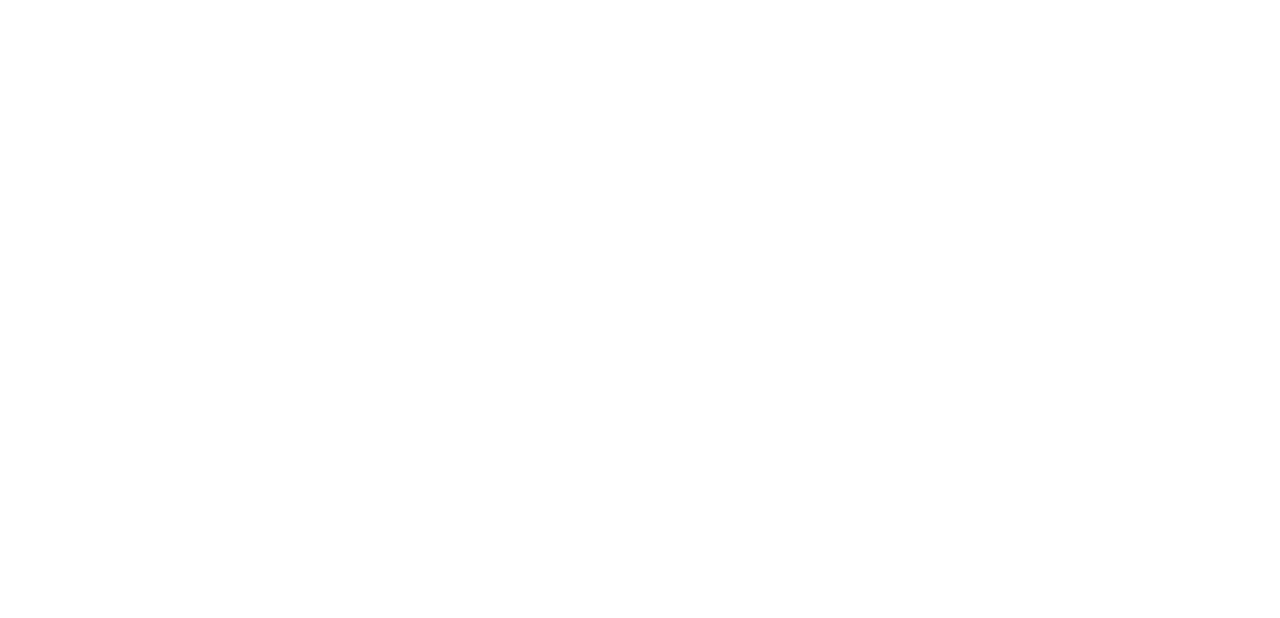
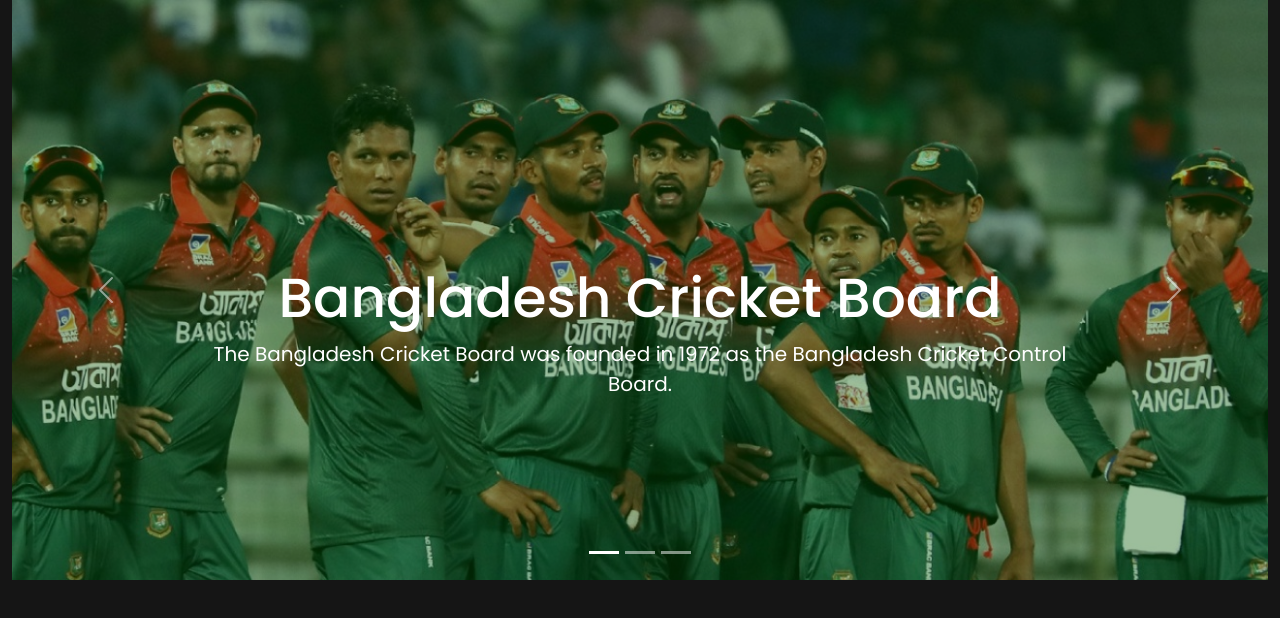
Before and after one commit to mdhamimulhaque/bangladesh-cricket-super-5, a plain HTML site: page index.html in a window 1280 px wide. Drawn offline with nearby package versions, Linux system fonts and the light colour scheme.

Commit message:
banner ui done

```diff
--- a/index.html
+++ b/index.html
@@ -15,6 +15,56 @@
 </head>
 
 <body>
+    <header>
+        <div class="container-fluid">
+            <div class="row">
+                <div class="col-12">
+                    <div id="carouselExampleCaptions" class="carousel slide" data-bs-ride="false">
+                        <div class="carousel-indicators">
+                            <button type="button" data-bs-target="#carouselExampleCaptions" data-bs-slide-to="0"
+                                class="active" aria-current="true" aria-label="Slide 1"></button>
+                            <button type="button" data-bs-target="#carouselExampleCaptions" data-bs-slide-to="1"
+                                aria-label="Slide 2"></button>
+                            <button type="button" data-bs-target="#carouselExampleCaptions" data-bs-slide-to="2"
+                                aria-label="Slide 3"></button>
+                        </div>
+                        <div class="carousel-inner">
+                            <div class="carousel-item active">
+                                <img src="./img/slider/banner-2.jpg" class="d-block w-100" alt="...">
+                                <div class="overlay">
+                                    <div class="carousel-caption d-none d-md-block">
+                                        <h2>Bangladesh Cricket Board</h2>
+                                        <p>The Bangladesh Cricket Board was founded in 1972 as the Bangladesh Cricket
+                                            Control Board.</p>
+                                    </div>
+                                </div>
+                            </div>
+                            <div class="carousel-item">
+                                <img src="./img/slider/banner-1.jpg" class="d-block w-100" alt="...">
+                                <div class="overlay">
+                                    <div class="carousel-caption d-none d-md-block">
+                                        <h2>Bangladesh Cricket Board</h2>
+                                        <p>The Bangladesh Cricket Board was founded in 1972 as the Bangladesh Cricket
+                                            Control Board.</p>
+                                    </div>
+                                </div>
+                            </div>
+                        </div>
+                        <button class="carousel-control-prev" type="button" data-bs-target="#carouselExampleCaptions"
+                            data-bs-slide="prev">
+                            <span class="carousel-control-prev-icon" aria-hidden="true"></span>
+                            <span class="visually-hidden">Previous</span>
+                        </button>
+                        <button class="carousel-control-next" type="button" data-bs-target="#carouselExampleCaptions"
+                            data-bs-slide="next">
+                            <span class="carousel-control-next-icon" aria-hidden="true"></span>
+                            <span class="visually-hidden">Next</span>
+                        </button>
+                    </div>
+                </div>
+            </div>
+        </div>
+    </header>
 
 
     <!-- javascript -->
--- a/style.css
+++ b/style.css
@@ -1,5 +1,18 @@
 /* ========== google fonts ========== */
-@import url('https://fonts.googleapis.com/css2?family=Poppins:wght@400;500;600;700&display=swap');
+@import url('https://fonts.googleapis.com/css2?family=Berkshire+Swash&family=Poppins:wght@400;500;600;700&display=swap');
+
+
+/*-----> variables */
+:root{
+    --font_1:'Poppins', sans-serif;
+    --font_2: 'Berkshire Swash', cursive;
+    --white:#fff;
+    --overlay:#05590263;
+    --bg-1:#151515;
+    --green:#055902;
+    --red:#F20519;
+}
+
 
 /* ========== reset ========== */
 *{
@@ -7,4 +20,52 @@
     padding: 0;
     box-sizing: border-box;
     font-family: 'Poppins', sans-serif;
+    color: #fff;
 }
+body{
+    background-color: var(--bg-1);
+}
+
+
+
+/* -----> slider */
+.carousel-item{
+    height:580px;
+    color: var(--white);
+    position: relative;
+}
+.overlay{
+    position: absolute;
+    content: '';
+    background: var(--overlay);
+    top: 0;
+    left: 0;
+    width: 100%;
+    height: 100%;
+    z-index: 1;
+}
+
+
+.carousel-item img{
+    object-fit: cover;
+    z-index: -1;
+}
+.carousel-caption {
+    bottom: 25%;
+    position: absolute;
+}
+.carousel-caption h2{
+    font-size: 3.438rem;
+}
+.carousel-caption p{
+    font-size: 1.25rem;
+}
+
+@media only screen and (max-width: 768px){
+	.carousel-item{
+        height:100%;
+    }
+    .carousel-caption {
+        bottom: 20%;
+    }
+}
```
Also changed, not shown: img/slider/banner-1.jpg, img/slider/banner-3.jpg, img/slider/banner-4.jpg (added).
